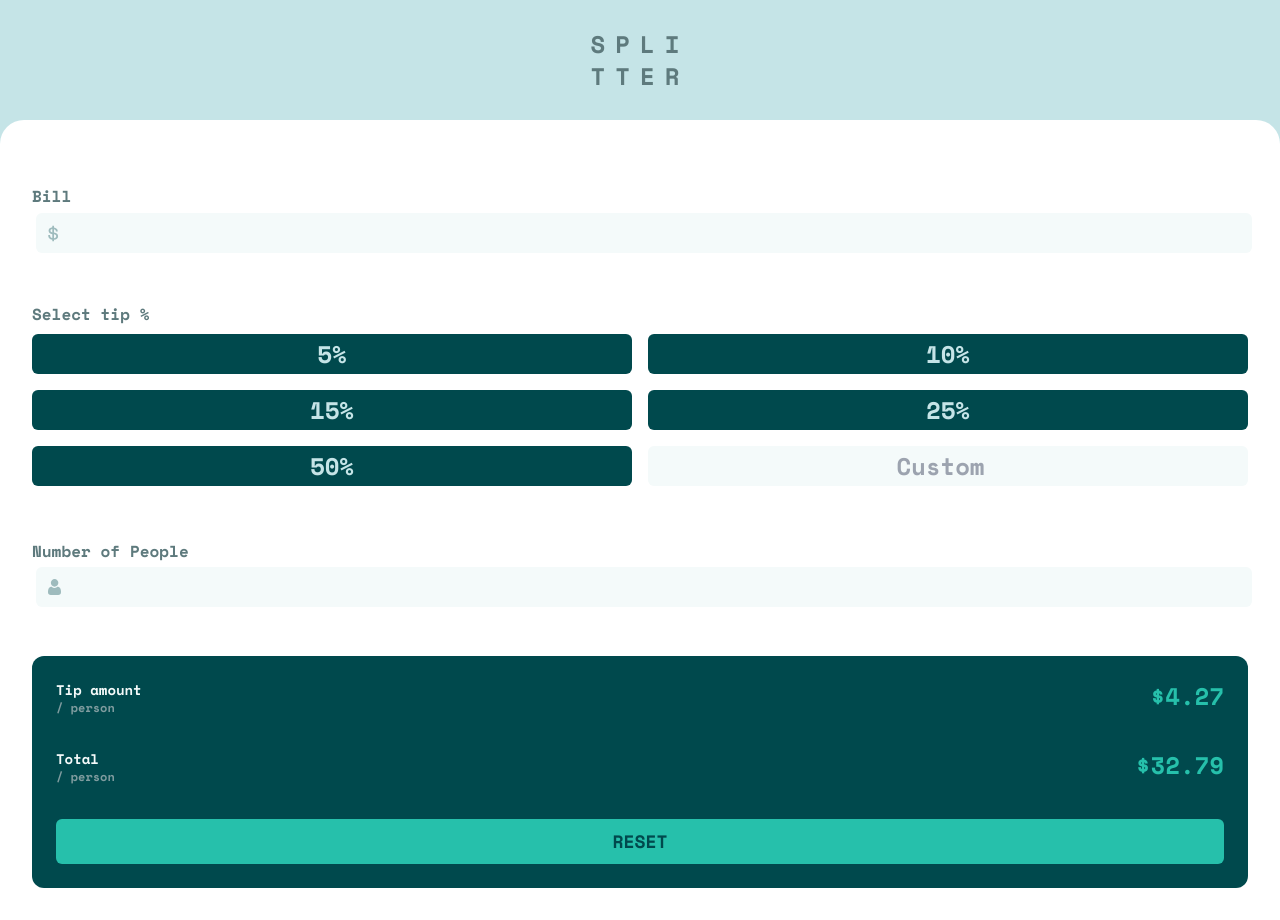
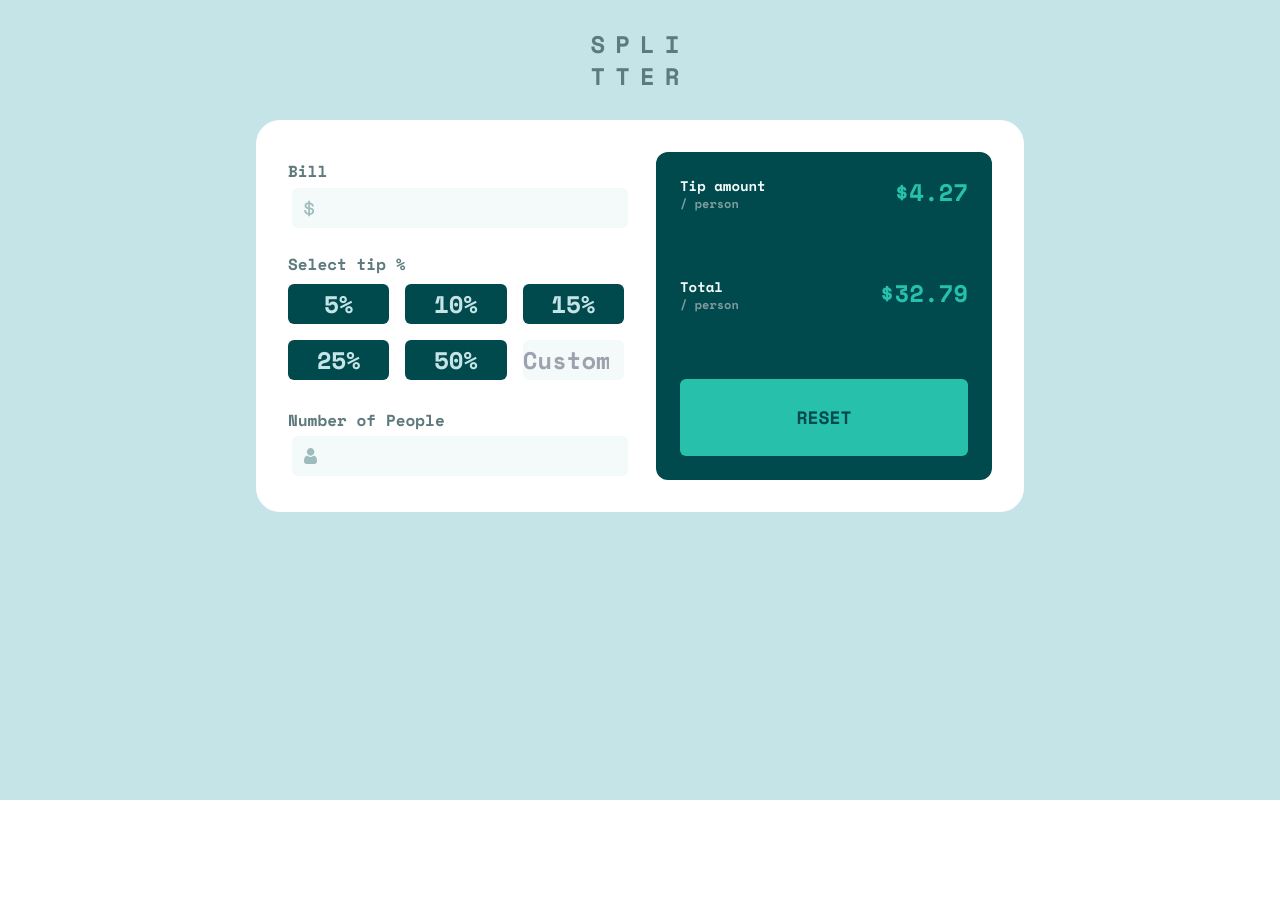
Before and after one commit to utkarsh1311/tip-calculator, a React (Create React App) app: page / in a window 1280 px wide. After the commit the page ends 800 px from the top, so only its background shows below. Built offline with nearby package versions, Linux system fonts and the light colour scheme.

Commit message:
add media-queries for main container

```diff
--- a/src/App.js
+++ b/src/App.js
@@ -13,8 +13,8 @@ const App = () => {
 					TTER
 				</h1>
 			</div>
-			<div className="h-full gap-5 grid grid-rows-3 bg-white rounded-t-3xl p-8 ">
-				<div className="row-span-2 justify-evenly flex flex-col gap-5">
+			<div className="h-full gap-5 grid grid-rows-3 bg-white rounded-t-3xl p-8 lg:grid-cols-2 lg:grid-rows-1 lg:w-3/5 lg:h-fit lg:mx-auto lg:rounded-3xl lg:gap-y-0 lg:gap-x-8">
+				<div className="row-span-2 justify-evenly flex flex-col gap-5 lg:justify-center">
 					<BillAmount />
 					<TipPercent />
 					<NumberOfPeople />
--- a/src/components/Results.js
+++ b/src/components/Results.js
@@ -1,6 +1,6 @@
 const Results = () => {
 	return (
-		<div className=" grid grid-rows-3 bg-secondary rounded-xl p-6 gap-6 ">
+		<div className="grid grid-rows-3 bg-secondary rounded-xl p-6 gap-6">
 			<div className="flex justify-between">
 				<div className="">
 					<p className="text-sm text-gray-cyan-50 ">Tip amount</p>
--- a/src/components/TipPercent.js
+++ b/src/components/TipPercent.js
@@ -2,7 +2,7 @@ const TipPercent = () => {
 	return (
 		<div className="">
 			<p className="text-base text-gray-cyan-800">Select tip %</p>
-			<div className="grid grid-cols-2 grid-rows-3 gap-4 my-2">
+			<div className="grid grid-cols-2 grid-rows-3 gap-4 my-2 lg:grid-cols-3 lg:grid-rows-2">
 				<input
 					className="tip-choice-btn"
 					value="5%"
```
